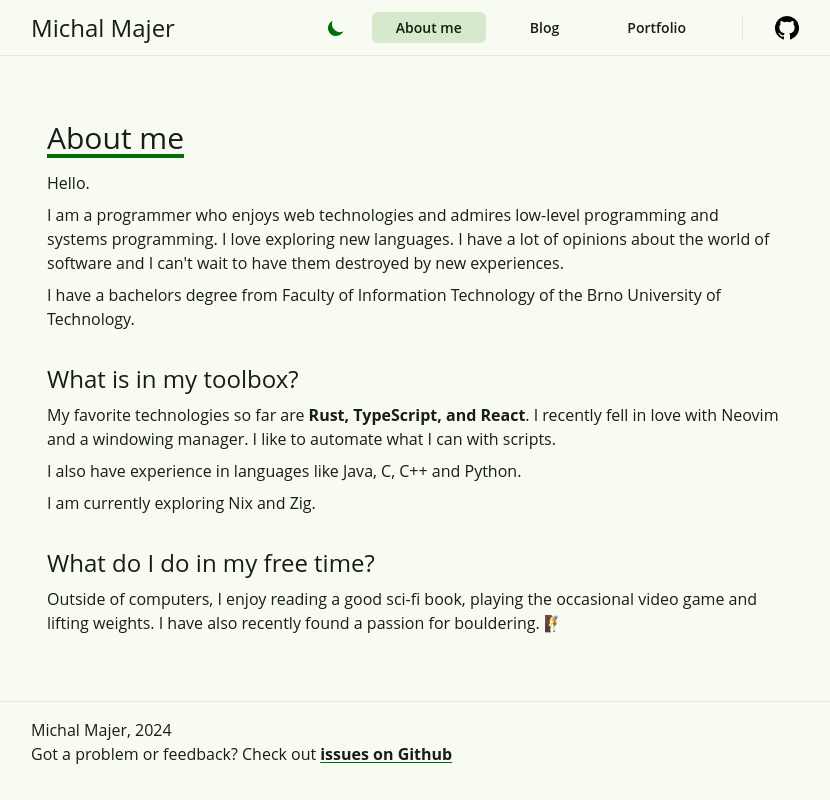
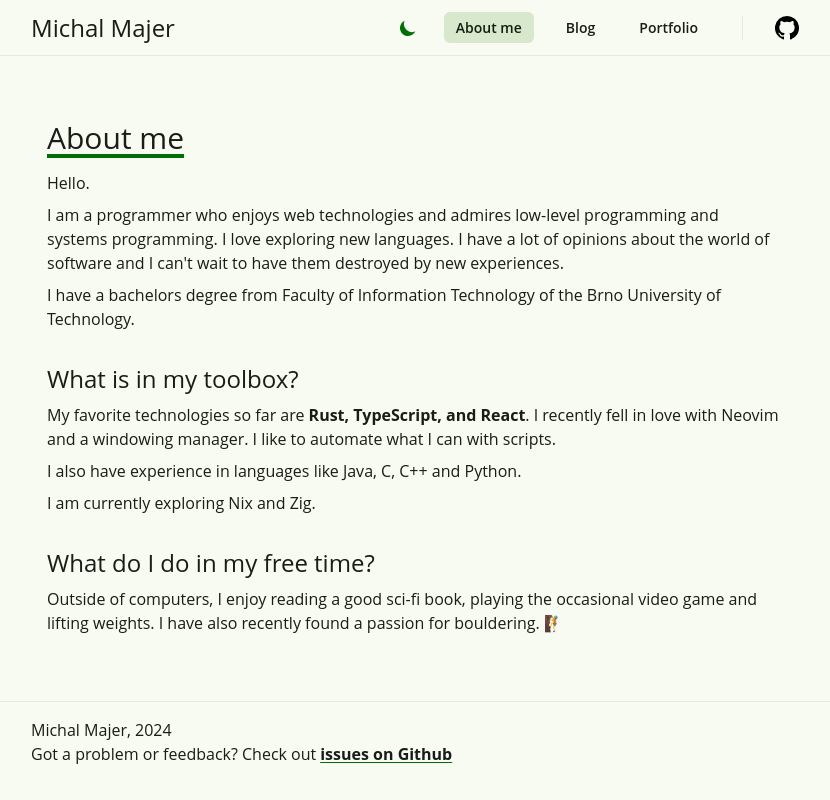
Before and after one commit to Sekky61/personal_website, a Next.js app in the folder web/: page /about in a window 1280 px wide. Shown: the whole page, without its empty margins (225-1055 px from the left). Built offline with nearby package versions, Linux system fonts and the light colour scheme.

Commit message:
Some details of migration to app

```diff
--- a/web/app/layout.tsx
+++ b/web/app/layout.tsx
@@ -16,6 +16,7 @@ export default function RootLayout({
 }) {
 	return (
 		<html lang="en">
+			<body>
 			<ThemeProvider attribute="class">
 				<div className="min-h-screen grid grid-rows-layout">
 					<Header></Header>
@@ -25,6 +26,7 @@ export default function RootLayout({
 					<Footer></Footer>
 				</div>
 			</ThemeProvider>
+			</body>
 		</html>
 	);
 }
--- a/web/app/page.tsx
+++ b/web/app/page.tsx
@@ -1,11 +1,14 @@
 import { getBeginningOfArticle } from "@common/utils/blogpost";
-import type { GetStaticProps, NextPage } from "next";
+import type { NextPage } from "next";
 import Link from "next/link";
 import Image from "next/image";
 import { formatDate } from "@common/utils/misc";
-import Head from "next/head";
 import type * as Schema from "@common/sanityTypes";
 import { getPaginatedPosts } from "@common/utils/sanity/dataLoaders";
+
+export const metadata = {
+  title: "Majer",
+};
 
 const Home: NextPage = async () => {
 	const postsData = await getPaginatedPosts(0, 3);
@@ -15,9 +18,6 @@ const Home: NextPage = async () => {
 
 	return (
 		<>
-			<Head>
-				<title>Majer</title>
-			</Head>
 			<div className="flex flex-col md:flex-row gap-16 mt-20 mb-12 items-center">
 				<div>
 					<h1 className="heading-primary leading-tight text-6xl text-center lg:text-right font-bold mb-8">
--- a/web/app/portfolio/page.tsx
+++ b/web/app/portfolio/page.tsx
@@ -1,18 +1,18 @@
-import type {  NextPage } from "next";
-import Head from "next/head";
+import type { NextPage } from "next";
 import { PortableText } from "@portabletext/react";
 import { blockRenderingElements } from "@common/utils/blockRendering";
 import RepoCard from "@common/components/RepoCard";
 import { getPortfolio } from "@common/utils/sanity/dataLoaders";
+
+export const metadata = {
+	title: "Majer - Portfolio",
+};
 
 const Portfolio: NextPage = async () => {
 	const portfolio = await getPortfolio();
 	const { projects, text } = portfolio;
 	return (
 		<>
-			<Head>
-				<title>Majer - portfolio</title>
-			</Head>
 			<h1 className="heading-primary">My portfolio</h1>
 			<PortableText value={text} components={blockRenderingElements} />
 			<h2 className="metablock-heading">Highlighted repositories</h2>
--- a/web/app/post/[slug]/page.tsx
+++ b/web/app/post/[slug]/page.tsx
@@ -1,5 +1,4 @@
 import { NextPage } from "next";
-import Head from "next/head";
 import Link from "next/link";
 import { PortableText } from "@portabletext/react";
 
@@ -196,7 +195,7 @@ const Page: NextPage<PageProps> = async ({ params: { slug } }) => {
 						setActiveSectionIndex={setActiveSectionIndex}
 					></Article>
 				</main>
-				<div className="absolute top-0 left-full ml-6 mt-32 w-48 h-full">
+				<div className="absolute top-0 left-full ml-6 mt-32 w-64 h-full">
 					<div className="sticky top-0 pt-14">
 						<SideContents
 							headings={headings}
--- a/web/common/components/layout/Hamburger.tsx
+++ b/web/common/components/layout/Hamburger.tsx
@@ -2,6 +2,7 @@
 
 import { useState } from "react";
 import { linksToDisplay } from "@common/static";
+import { ThemeSwitch } from "../ThemeSwitch";
 
 export const Hamburger = () => {
 	// State for opening menu
--- a/web/common/components/layout/Header.tsx
+++ b/web/common/components/layout/Header.tsx
@@ -8,15 +8,6 @@ import { Hamburger } from "./Hamburger";
 import { linksToDisplay } from "@common/static";
 
 const Header = () => {
-	const navLinks = linksToDisplay.map((link) => {
-		return (
-			<li key={link.label}>
-				<NavLink href={link.href}>
-					<span className="navlink">{link.label}</span>
-				</NavLink>
-			</li>
-		);
-	});
 
 	return (
 		<div className="neutral-bg sticky top-0 w-full border-b divide-slate-500 z-10 h-14">
@@ -41,7 +32,16 @@ const Header = () => {
 									<ThemeSwitch></ThemeSwitch>
 								</div>
 								<nav>
-									<ul className="flex space-x-5">{navLinks}</ul>
+									<ul className="flex space-x-5">
+
+	{linksToDisplay.map((link) => {
+		return (
+			<li key={link.label}>
+				<NavLink href={link.href} label={link.label} />
+			</li>
+		);
+	})}
+									</ul>
 								</nav>
 								<div className="pl-8 ml-8 border-l">
 									<a
--- a/web/common/components/layout/Layout.tsx
+++ b/web/common/components/layout/Layout.tsx
@@ -1,19 +1,12 @@
 import { ReactElement, ReactNode } from "react";
 import Footer from "./Footer";
 import Header from "./Header";
-import Head from "next/head";
 import { ThemeProvider } from "next-themes";
 
 // This way, Per-page layouts are achieved
 export function Layout({ children }: { children: ReactElement }) {
 	return (
 		<>
-			<Head>
-				<meta
-					name="viewport"
-					content="width=device-width, initial-scale=1.0, maximum-scale=1.0,user-scalable=0"
-				/>
-			</Head>
 			<ThemeProvider attribute="class">{children}</ThemeProvider>
 		</>
 	);
--- a/web/common/components/layout/NavLink.tsx
+++ b/web/common/components/layout/NavLink.tsx
@@ -6,19 +6,19 @@ import { usePathname } from "next/navigation";
 
 type NavLinkProps = {
 	href: string;
-	children: React.ReactNode;
+	label: string;
 };
 
 // NavLink must have single child
 // src: https://frontend-digest.com/how-to-create-navlink-component-in-nextjs-586052e39ba7
-export const NavLink = ({ href, children }: NavLinkProps) => {
+export const NavLink = ({ href, label }: NavLinkProps) => {
 	const path = usePathname();
 	const isActive = path === href;
 	const cls = clsx("navlink", isActive && "navlink-active");
 
 	return (
 		<Link className={cls} href={href}>
-			{children}
+			{label}
 		</Link>
 	);
 };
--- a/web/tailwind.config.js
+++ b/web/tailwind.config.js
@@ -1,7 +1,7 @@
 /** @type {import('tailwindcss').Config} */
 module.exports = {
 	darkMode: "class",
-	content: ["./pages/**/*.{js,ts,jsx,tsx}", "./common/**/*.{js,ts,jsx,tsx}"],
+	content: ["./app/**/*.{js,ts,jsx,tsx}", "./common/**/*.{js,ts,jsx,tsx}"],
 	theme: {
 		container: {
 			center: true,
```
